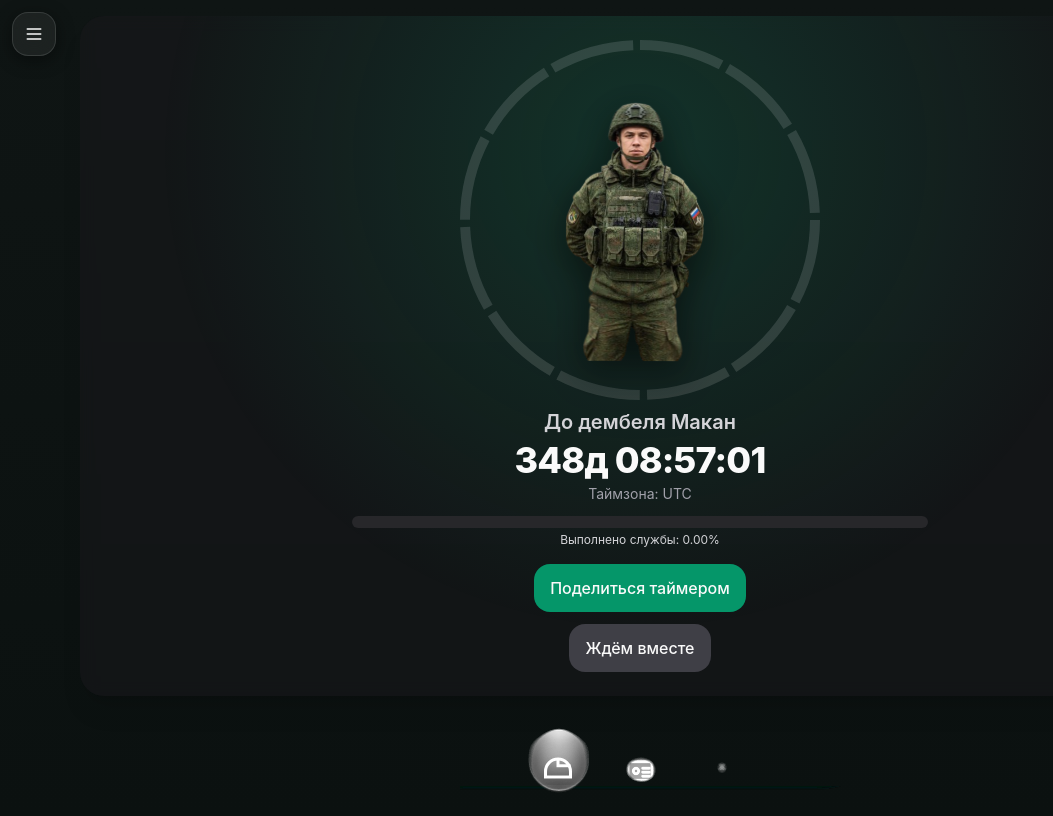
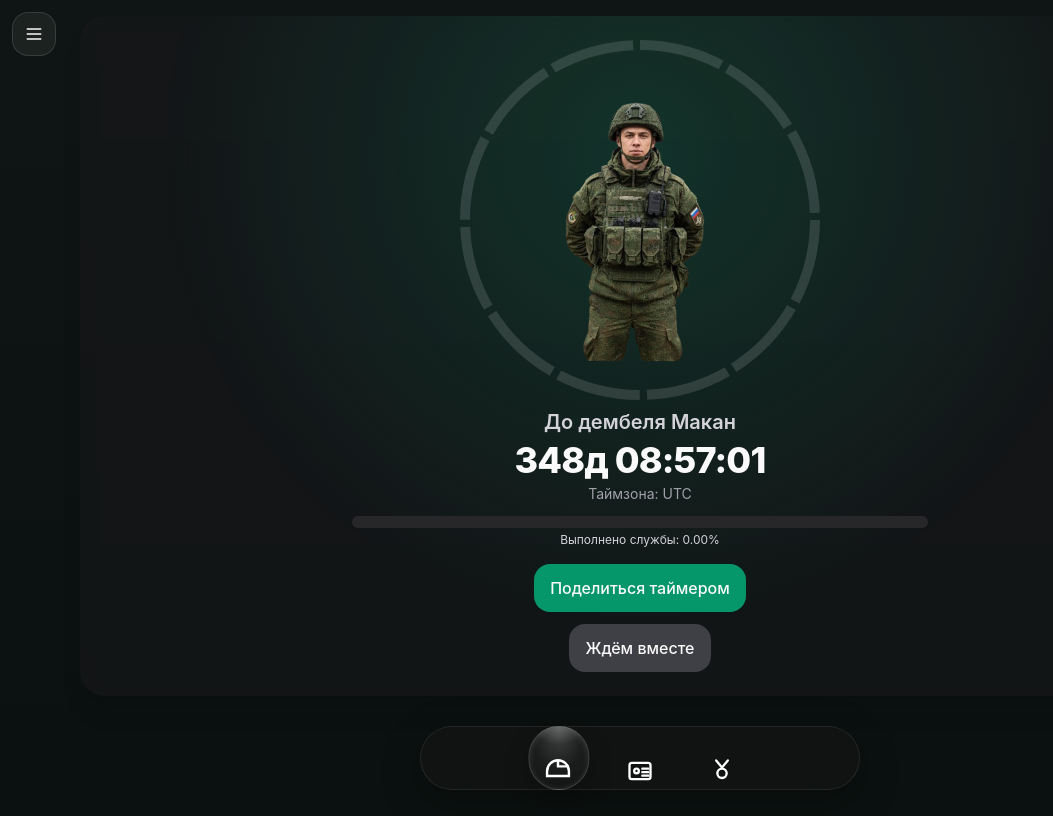
Before and after one commit to krexpex/dembel-makan-webapp, a React (Vite) app: page / in a window 1280 px wide. Shown: the whole page, without its empty margins (0-1053 px from the left). Built offline with nearby package versions, Linux system fonts and the light colour scheme.

Commit message:
update update new uix3.2

```diff
--- a/src/index.css
+++ b/src/index.css
@@ -7,232 +7,174 @@
    ========================== */
 html, body{
   @apply bg-black text-white select-none overflow-x-hidden;
-  font-family: 'Inter','SF Pro Display',system-ui,sans-serif;
-  -webkit-tap-highlight-color: transparent;
+  font-family:'Inter','SF Pro Display',system-ui,sans-serif;
+  -webkit-tap-highlight-color:transparent;
 }
-*,*::before,*::after{ box-sizing: border-box; }
+*,*::before,*::after{ box-sizing:border-box; }
 button{ @apply focus:outline-none; }
-.safe-bottom{ padding-bottom: calc(16px + env(safe-area-inset-bottom,0px)); }
+.safe-bottom{ padding-bottom:calc(16px + env(safe-area-inset-bottom,0px)); }
 
 /* ==========================
    СЛОИ СЦЕНЫ
    ========================== */
-.makan-layer{ position:relative; z-index:10; } /* Макан всегда поверх PNG-надписей */
-.jeb-layer{ position:relative; z-index:6; }    /* PNG-надписи над фоном/кольцом */
-.jeb-img{ image-rendering:-webkit-optimize-contrast; filter:drop-shadow(0 6px 18px rgba(0,0,0,.25)); }
+.makan-layer{ position:relative; z-index:10; }
+.jeb-layer{ position:relative; z-index:6; }
+.jeb-img{ image-rendering:-webkit-optimize-contrast; }
 
 /* ==========================
-   ОБЩИЕ АНИМАЦИИ ВХОДА
+   ОБЩИЕ АНИМАЦИИ
    ========================== */
 .appear-scale{ animation:appear-scale .6s cubic-bezier(.25,1,.5,1); }
-@keyframes appear-scale{ 0%{transform:scale(.85);opacity:0} 100%{transform:scale(1);opacity:1} }
-
+@keyframes appear-scale{0%{transform:scale(.85);opacity:0}100%{transform:scale(1);opacity:1}}
 .appear-fade-up{ animation:appear-fade-up .6s cubic-bezier(.25,1,.5,1); }
-@keyframes appear-fade-up{ 0%{transform:translateY(10px);opacity:0} 100%{transform:translateY(0);opacity:1} }
-
+@keyframes appear-fade-up{0%{transform:translateY(10px);opacity:0}100%{transform:translateY(0);opacity:1}}
 .glow-enter{ animation:glow-enter 2s ease-out forwards; }
-@keyframes glow-enter{ 0%{opacity:0;transform:scale(1.3)} 100%{opacity:1;transform:scale(1)} }
+@keyframes glow-enter{0%{opacity:0;transform:scale(1.3)}100%{opacity:1;transform:scale(1)}}
 
 /* ==========================
-   PNG-НАДПИСИ (3/7/10 тапов)
+   PNG / ЭФФЕКТЫ
    ========================== */
 .jeb-layer{ animation:fadein .4s ease-out forwards; }
 .auto-fade-out{ animation:fadeout 2.4s ease-out forwards; }
-@keyframes fadein{ from{opacity:0} to{opacity:1} }
-@keyframes fadeout{ 0%,90%{opacity:1} 100%{opacity:0} }
-
-.animate-rise-left{ animation:rise-left 2.2s cubic-bezier(.25,1,.3,1) forwards; }
-@keyframes rise-left{
-  0%{opacity:0;transform:translateY(20px) rotate(-4deg)}
-  15%{opacity:1;transform:translateY(0) rotate(0)}
-  85%{opacity:1;transform:translateY(-4px)}
-  100%{opacity:0;transform:translateY(-10px)}
-}
-.animate-slide-from-right{ animation:slide-right 2.2s cubic-bezier(.25,1,.3,1) forwards; }
-@keyframes slide-right{
-  0%{opacity:0;transform:translateX(40px) rotate(2deg)}
-  15%{opacity:1;transform:translateX(0) rotate(0)}
-  85%{opacity:1}
-  100%{opacity:0;transform:translateX(20px)}
-}
+@keyframes fadein{from{opacity:0}to{opacity:1}}
+@keyframes fadeout{0%,90%{opacity:1}100%{opacity:0}}
 
 /* ==========================
    МАКАН
    ========================== */
-.makan-shadow{ filter:drop-shadow(0 10px 20px rgba(0,0,0,.6)); }
+.makan-shadow{ filter:none; }
 .animate-wobble{ animation:wobble 2.4s ease-in-out infinite; }
-@keyframes wobble{ 0%,100%{transform:rotate(0)} 50%{transform:rotate(.4deg)} }
+@keyframes wobble{0%,100%{transform:rotate(0)}50%{transform:rotate(.4deg)}}
 
 /* ==========================
-   БУРГЕР / МЕНЮ
+   КНОПКИ / МЕНЮ
    ========================== */
 .glass-btn{
-  background: rgba(255,255,255,.06);
-  border: 1px solid rgba(255,255,255,.12);
-  box-shadow: 0 4px 18px rgba(0,0,0,.45);
-  backdrop-filter: blur(10px); -webkit-backdrop-filter: blur(10px);
-  transition: background .25s, transform .25s;
+  background:rgba(255,255,255,.06);
+  border:1px solid rgba(255,255,255,.12);
+  backdrop-filter:blur(10px);
+  -webkit-backdrop-filter:blur(10px);
+  transition:background .25s,transform .25s;
 }
-.glass-btn:active{ background:rgba(255,255,255,.12); transform:scale(.96); }
-
+.glass-btn:active{background:rgba(255,255,255,.12);transform:scale(.96);}
 .glass-menu{
-  background: rgba(18,18,18,.85);
-  border: 1px solid rgba(255,255,255,.10);
-  box-shadow: 0 10px 28px rgba(0,0,0,.4);
-  backdrop-filter: blur(12px); -webkit-backdrop-filter: blur(12px);
-  border-radius: 16px;
+  background:rgba(18,18,18,.85);
+  border:1px solid rgba(255,255,255,.10);
+  backdrop-filter:blur(12px);
+  -webkit-backdrop-filter:blur(12px);
+  border-radius:16px;
 }
 
-/* =========================================================
-   LIQUID ISLAND — компактный, без серых кружков под иконками
-   ========================================================= */
+/* ==========================
+   LIQUID ISLAND (только капля)
+   ========================== */
 .island{
   position:relative;
-  filter:url(#goo);
-  background: linear-gradient(180deg, rgba(255,255,255,.10), rgba(255,255,255,.06));
-  border:1px solid rgba(255,255,255,.14);
+  background:rgba(20,20,20,.75);
+  border:1px solid rgba(255,255,255,.08);
   box-shadow:0 12px 40px rgba(0,0,0,.28);
-  backdrop-filter: blur(16px); -webkit-backdrop-filter: blur(16px);
+  backdrop-filter:blur(16px);
+  -webkit-backdrop-filter:blur(16px);
   pointer-events:none;
   border-radius:36px;
 }
-.island::after{
-  content:"";
-  position:absolute; inset:4px;
-  border-radius:32px;
-  background: linear-gradient(180deg, rgba(0,0,0,.30), rgba(0,0,0,.20));
-  z-index:0; pointer-events:none;
-}
-.island-compact{ width:min(440px,82vw); }
-.not-full{ margin:0 auto; }
-
-/* Ряд иконок */
+.island-compact{width:min(440px,82vw);}
+.not-full{margin:0 auto;}
 .island-row{
-  position:relative; height:88px;
-  display:flex; align-items:center; justify-content:center;
-  gap:18px; pointer-events:none;
+  position:relative;
+  height:88px;
+  display:flex;
+  align-items:center;
+  justify-content:center;
+  gap:18px;
+  pointer-events:none;
 }
 
-/* ===== ИКОНКИ (ВСЕГДА ВИДИМЫ) ===== */
+/* Иконки без эффектов */
 .island-btn{
-  position:relative; z-index:5; /* выше пузыря и капли */
+  position:relative;
+  z-index:5;
   pointer-events:auto;
-  height:64px; width:64px;        /* крупные области тапа */
-  display:grid; place-items:center;
+  height:64px;
+  width:64px;
+  display:grid;
+  place-items:center;
   border-radius:24px;
   color:#ffffff;
   opacity:1;
-  transition: transform .15s ease, opacity .2s ease, color .2s ease;
+  transition:transform .15s ease;
 }
-.island-btn:active{ transform:scale(.96); }
-
-/* svg / img / i — крупные и контрастные */
+.island-btn:active{transform:scale(.96);}
 .island-btn svg,
 .island-btn img,
-.island-btn i{ width:32px; height:32px; display:block; }
+.island-btn i{
+  width:28px;
+  height:28px;
+  display:block;
+  filter:none;
+  stroke:currentColor;
+  fill:none;
+  stroke-width:2px;
+}
+.island-btn::before,
+.island-btn::after{content:none!important;display:none!important;}
+.island-btn.active{transform:translateY(-1px) scale(1.04);}
 
-/* Любые SVG красим под currentColor (белые контуры) */
-.island-btn svg, .island-btn svg *{
-  stroke: currentColor !important;
-  fill: none !important;
-  stroke-width: 2.2 !important;
-}
-/* Светящийся контур — вместо серых кружков */
-.island-btn svg{
-  filter:
-    drop-shadow(0 0 8px rgba(255,255,255,.28))
-    drop-shadow(0 2px 10px rgba(0,0,0,.45));
-}
-
-/* УБИРАЕМ любые подложки, если были раньше */
-.island-btn::before,
-.island-btn::after{
-  content:none !important;
-  display:none !important;
-}
-
-/* Активная — чуть крупнее (пузырёк — за акцент) */
-.island-btn.active{ transform: translateY(-1px) scale(1.04); }
-
-/* ===== ПУЗЫРЁК (под иконками, едет по центрам) ===== */
-.active-bubble{
-  position:absolute; top:50%; left:0;
-  height:66px; width:var(--w,66px);
-  transform: translateX(calc(var(--x,0px) - 50%)) translateY(-50%);
-  z-index:3;            /* ниже иконок (5), выше капли (2) */
-  border-radius:33px;
-  transition: transform .42s cubic-bezier(.22,.76,.25,1),
-              width .42s cubic-bezier(.22,.76,.25,1);
-}
-.active-bubble-core{
-  position:absolute; inset:0; border-radius:33px;
-  background: radial-gradient(120% 130% at 50% 12%,
-              rgba(255,255,255,.35),
-              rgba(255,255,255,.12) 45%,
-              rgba(255,255,255,.06) 100%);
-  border:1px solid rgba(255,255,255,.28);
-  box-shadow:
-    inset 0 2px 8px rgba(255,255,255,.28),
-    inset 0 -14px 22px rgba(0,0,0,.30),
-    0 12px 26px rgba(0,0,0,.30);
-}
-.active-bubble-gloss{
-  position:absolute; inset:0; border-radius:33px;
-  mix-blend-mode:screen; opacity:.7;
-  background:
-    radial-gradient(60% 36% at 50% 2%, rgba(255,255,255,.6), transparent 60%),
-    radial-gradient(62% 56% at 50% 86%, rgba(0,0,0,.22), transparent 60%);
-}
-
-/* ===== КАПЛЯ (динамическая, под пузырём) ===== */
+/* ==========================
+   КАПЛЯ (единственный эффект)
+   ========================== */
 .blob-real{
-  position:absolute; top:50%; left:0;
-  height:64px; width:var(--w,72px);
-  transform: translateX(calc(var(--x,0px) - 50%)) translateY(-50%);
+  position:absolute;
+  top:50%;
+  left:0;
+  height:64px;
+  width:var(--w,72px);
+  transform:translateX(calc(var(--x,0px) - 50%)) translateY(-50%);
   border-radius:32px;
-  transition: transform 440ms cubic-bezier(.23,.86,.2,1),
-              width 440ms cubic-bezier(.23,.86,.2,1);
-  z-index:2; pointer-events:none;
+  transition:transform 440ms cubic-bezier(.23,.86,.2,1),
+             width 440ms cubic-bezier(.23,.86,.2,1);
+  z-index:2;
+  pointer-events:none;
 }
 .blob-core{
-  position:absolute; inset:0; border-radius:32px;
-  background: radial-gradient(90% 120% at 50% 12%,
-              rgba(255,255,255,.26),
-              rgba(255,255,255,.10) 45%,
-              rgba(255,255,255,.06) 100%);
-  border:1px solid rgba(255,255,255,.22);
+  position:absolute;
+  inset:0;
+  border-radius:32px;
+  background:radial-gradient(90% 120% at 50% 12%,
+    rgba(255,255,255,.18),
+    rgba(255,255,255,.06) 45%,
+    rgba(255,255,255,.03) 100%);
+  border:1px solid rgba(255,255,255,.14);
   box-shadow:
-    inset 0 1px 6px rgba(255,255,255,.24),
+    inset 0 1px 6px rgba(255,255,255,.14),
     inset 0 -12px 22px rgba(0,0,0,.25),
     0 10px 24px rgba(0,0,0,.25);
 }
 .blob-spec{
-  position:absolute; inset:0; border-radius:32px;
+  position:absolute;
+  inset:0;
+  border-radius:32px;
   background:
-    radial-gradient(70% 40% at 50% 5%, rgba(255,255,255,.45), transparent 60%),
+    radial-gradient(70% 40% at 50% 5%, rgba(255,255,255,.35), transparent 60%),
     radial-gradient(60% 60% at 50% 80%, rgba(0,0,0,.18), transparent 60%);
-  mix-blend-mode:screen; opacity:.62;
-}
-
-/* Лёгкое «дыхание» (можно убрать) */
-@keyframes bubble-breathe{ 0%,100%{transform:scale(1)} 50%{transform:scale(1.012)} }
-.island-btn.active ~ .active-bubble .active-bubble-core{ animation:bubble-breathe 3.6s ease-in-out infinite; }
-
-/* ==========================
-   ФОЛБЭК БЕЗ BLUR
-   ========================== */
-@supports not ((-webkit-backdrop-filter: none) or (backdrop-filter: none)){
-  .island{ background:rgba(25,27,29,.92); }
-  .island::after{ background:linear-gradient(180deg, rgba(0,0,0,.32), rgba(0,0,0,.24)); }
-  .glass-btn{ background:rgba(40,40,44,.9); }
-  .glass-menu{ background:rgba(22,22,24,.95); }
+  mix-blend-mode:screen;
+  opacity:.55;
 }
 
 /* ==========================
-   МЕДИА: чуть компактнее
+   ФОЛБЭК
    ========================== */
-@media (max-width: 360px){
-  .island-row{ height:80px; gap:14px; }
-  .island-btn{ height:60px; width:60px; }
-  .island-btn svg, .island-btn img, .island-btn i{ width:30px; height:30px; }
+@supports not ((-webkit-backdrop-filter:none) or (backdrop-filter:none)){
+  .island{background:rgba(25,27,29,.92);}
+  .glass-btn{background:rgba(40,40,44,.9);}
+  .glass-menu{background:rgba(22,22,24,.95);}
 }
+
+/* ==========================
+   МЕДИА
+   ========================== */
+@media (max-width:360px){
+  .island-row{height:80px;gap:14px;}
+  .island-btn{height:60px;width:60px;}
+  .island-btn svg,.island-btn img,.island-btn i{width:26px;height:26px;}
+}
```
